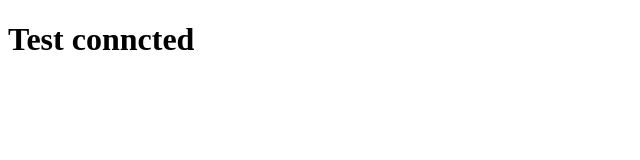
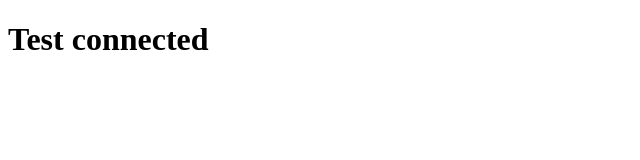
Before and after one commit to Alencruser/blog, a plain HTML site: page connected.html in a window 1280 px wide. Shown: the full height of the page, 0-640 px from the left. Drawn offline with nearby package versions, Linux system fonts and the light colour scheme.

```diff
--- a/connected.html
+++ b/connected.html
@@ -5,7 +5,7 @@
 	<title>Document</title>
 </head>
 <body>
-	<h1>Test conncted</h1>
+	<h1>Test connected</h1>
 	<script
 	src="https://code.jquery.com/jquery-3.3.1.min.js"
 	integrity="sha256-FgpCb/KJQlLNfOu91ta32o/NMZxltwRo8QtmkMRdAu8="
```
